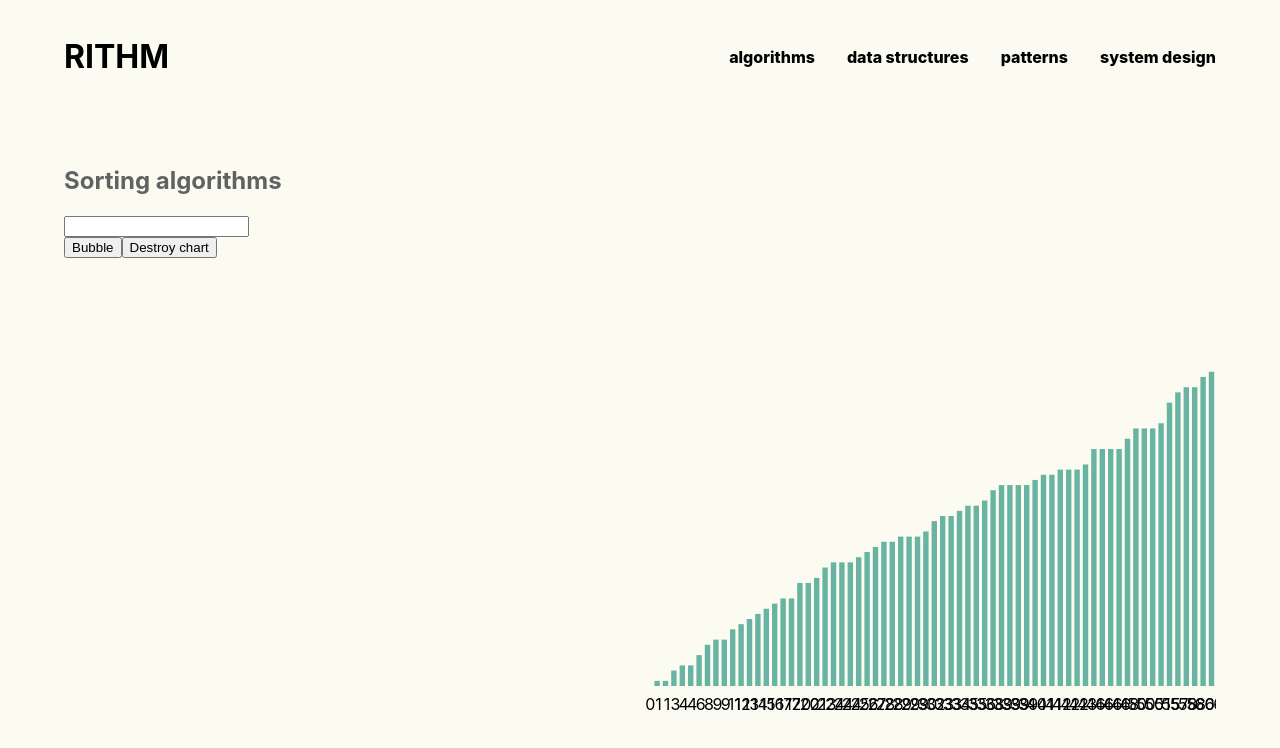
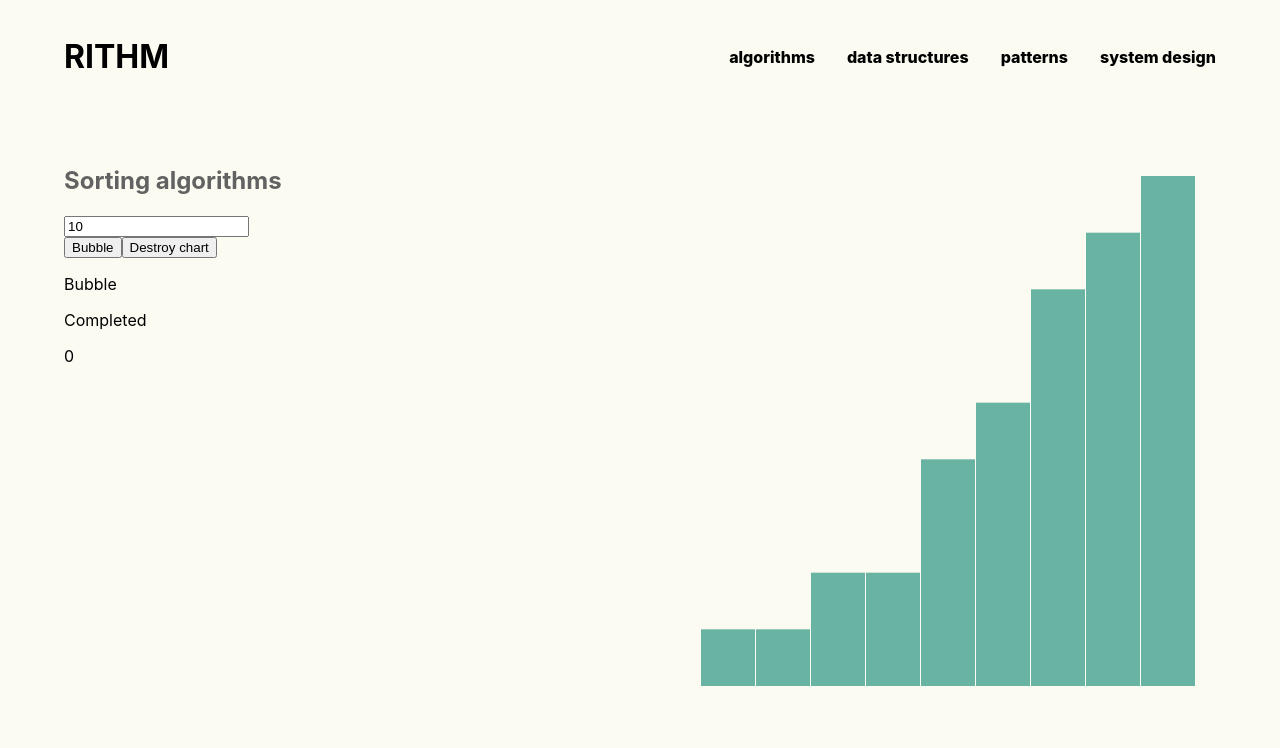
Before and after one commit to An1mus/rithm, a React (Create React App) app: page /algorithms in a window 1280 px wide. Both pictures are taken after a click on the button "Bubble". Shown: the top 748 px of the page. Built offline with nearby package versions, Linux system fonts and the light colour scheme.

Commit message:
Calculating time

```diff
--- a/src/components/pages/algorithms/index.tsx
+++ b/src/components/pages/algorithms/index.tsx
@@ -21,13 +21,25 @@ const Algorithms: React.FC = observer(() => {
 
             <div>
                 <div className="settings">
-                    <input type="text" />
+                    <input
+                        type="text"
+                        value={store.entriesArrayLength}
+                        min={10}
+                        max={1000}
+                        onChange={(e) => store.setEntriesAmount(parseInt(e.target.value) || 0)}
+                    />
                 </div>
                 <div className="algorithms">
                     <button onClick={() => store.applyBubbleSort()}>Bubble</button>
                     <button onClick={() => destroyChart(chart.current)}>Destroy chart</button>
                 </div>
             </div>
+
+            {Object.values(store.sortingState).map((e: any) => <>
+                <p>{e.type}</p>
+                <p>{e.state}</p>
+                <p>{e.time}</p>
+            </>)}
         </section>
 
         <section id={'chart'} ref={chart} />
--- a/src/d3/index.tsx
+++ b/src/d3/index.tsx
@@ -4,7 +4,7 @@ const MARGIN = {top: 30, right: 30, bottom: 60, left: 30},
     WIDTH = 600 - MARGIN.left - MARGIN.right,
     HEIGHT = 600 - MARGIN.top - MARGIN.bottom;
 
-const BAR_GAP = 3;
+const BAR_GAP = 1;
 
 export const drawBarChart = (selector: any, data: number[]) => {
     destroyChart(selector);
@@ -35,14 +35,15 @@ export const drawBarChart = (selector: any, data: number[]) => {
         .attr("height", d => d * BAR_HEIGHT)
         .attr("fill", "#69b3a2");
 
-    rectGroups
-        .append("text")
-        .attr("x", (_, i) => i * BAR_WIDTH_MULTIPLICATOR)
-        .attr("y", HEIGHT)
-        .text(d => d)
-        .attr('text-anchor', 'middle')
-        .attr('dominant-baseline', 'middle')
-        .attr('transform', d => `translate(${BAR_WIDTH_MULTIPLICATOR/2}, 20)`);
+    // x-axis anotation
+    // rectGroups
+    //     .append("text")
+    //     .attr("x", (_, i) => i * BAR_WIDTH_MULTIPLICATOR)
+    //     .attr("y", HEIGHT)
+    //     .text(d => d)
+    //     .attr('text-anchor', 'middle')
+    //     .attr('dominant-baseline', 'middle')
+    //     .attr('transform', d => `translate(${BAR_WIDTH_MULTIPLICATOR/2}, 20)`);
 
 }
 
--- a/src/mobx/algorithmStore.tsx
+++ b/src/mobx/algorithmStore.tsx
@@ -2,9 +2,22 @@ import {makeAutoObservable} from "mobx";
 import {createContext, useContext} from "react";
 import {bubbleSort} from "../utils/sorting";
 
+enum SORTING_STATES {
+    IDLE= "Idle",
+    SORTING = "Sorting",
+    COMPLETED = "Completed",
+    ABORTED = "Aborted"
+}
+
+enum SORT_ALGORITHMS {
+    BUBBLE = "Bubble"
+}
+
 class AlgorithmsStore {
-    entriesArrayLength = 100;
+    entriesArrayLength = 10;
     entriesArray: number[] = [];
+
+    sortingState: any = {};
 
     constructor() {
         makeAutoObservable(this)
@@ -12,11 +25,11 @@ class AlgorithmsStore {
         this.fillEntriesArray();
     }
 
-    get entriesAmount () {
-        return this.entriesArrayLength
+    private __addSortType(type: SORT_ALGORITHMS, state: SORTING_STATES, time?: number) {
+        this.sortingState[type] = {type, state, time: time !== undefined ? time : 'Counting'}
     }
 
-    set entriesAmount (value) {
+    setEntriesAmount (value: number) {
         this.entriesArrayLength = value
         this.fillEntriesArray();
     }
@@ -31,8 +44,17 @@ class AlgorithmsStore {
     }
 
     applyBubbleSort () {
-        this.entriesArray = [...bubbleSort(this.entriesArray)];
-        console.log(this.entriesArray);
+        const start = new Date();
+        this.__addSortType(SORT_ALGORITHMS.BUBBLE, SORTING_STATES.SORTING);
+
+        try {
+            this.entriesArray = [...bubbleSort(this.entriesArray)];
+        } catch (e) {
+            this.__addSortType(SORT_ALGORITHMS.BUBBLE, SORTING_STATES.ABORTED)
+        }
+        const end = new Date();
+
+        this.__addSortType(SORT_ALGORITHMS.BUBBLE, SORTING_STATES.COMPLETED, end.getTime() - start.getTime());
     }
 }
 
```
